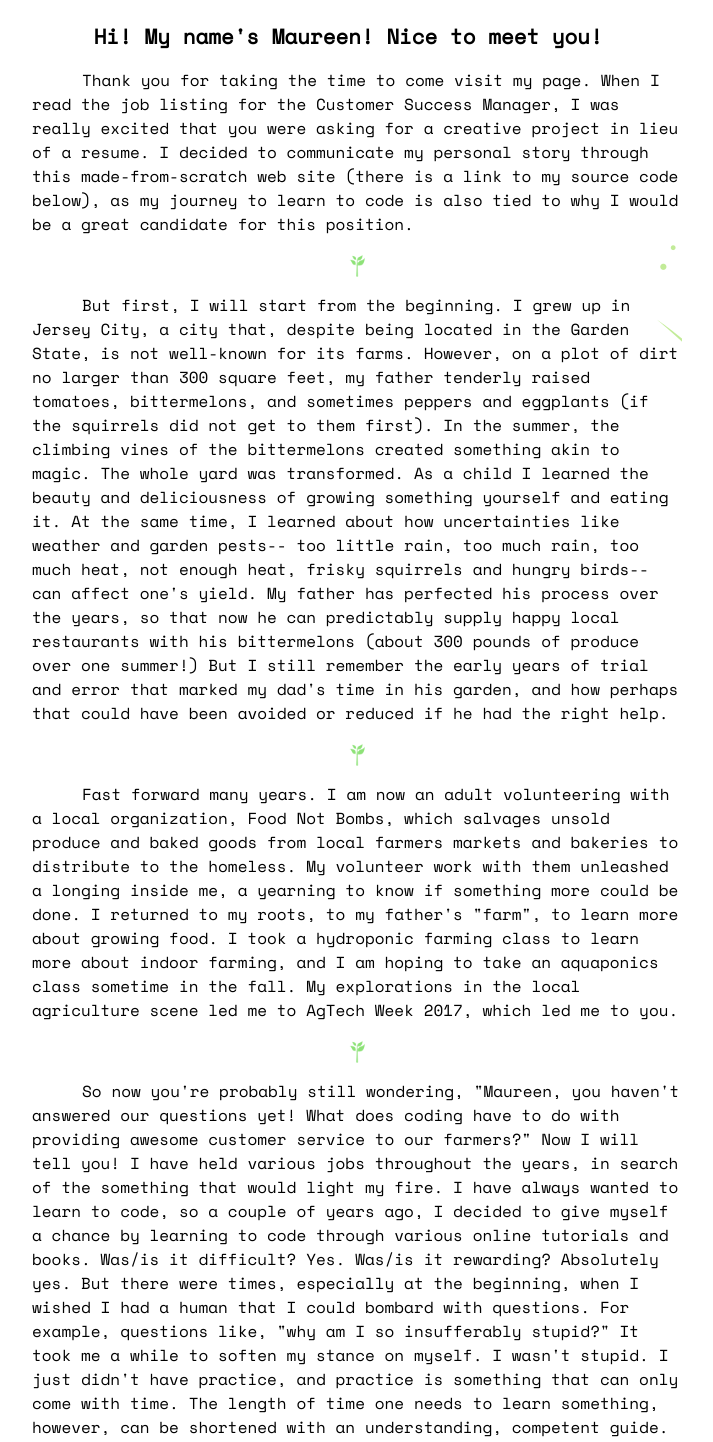
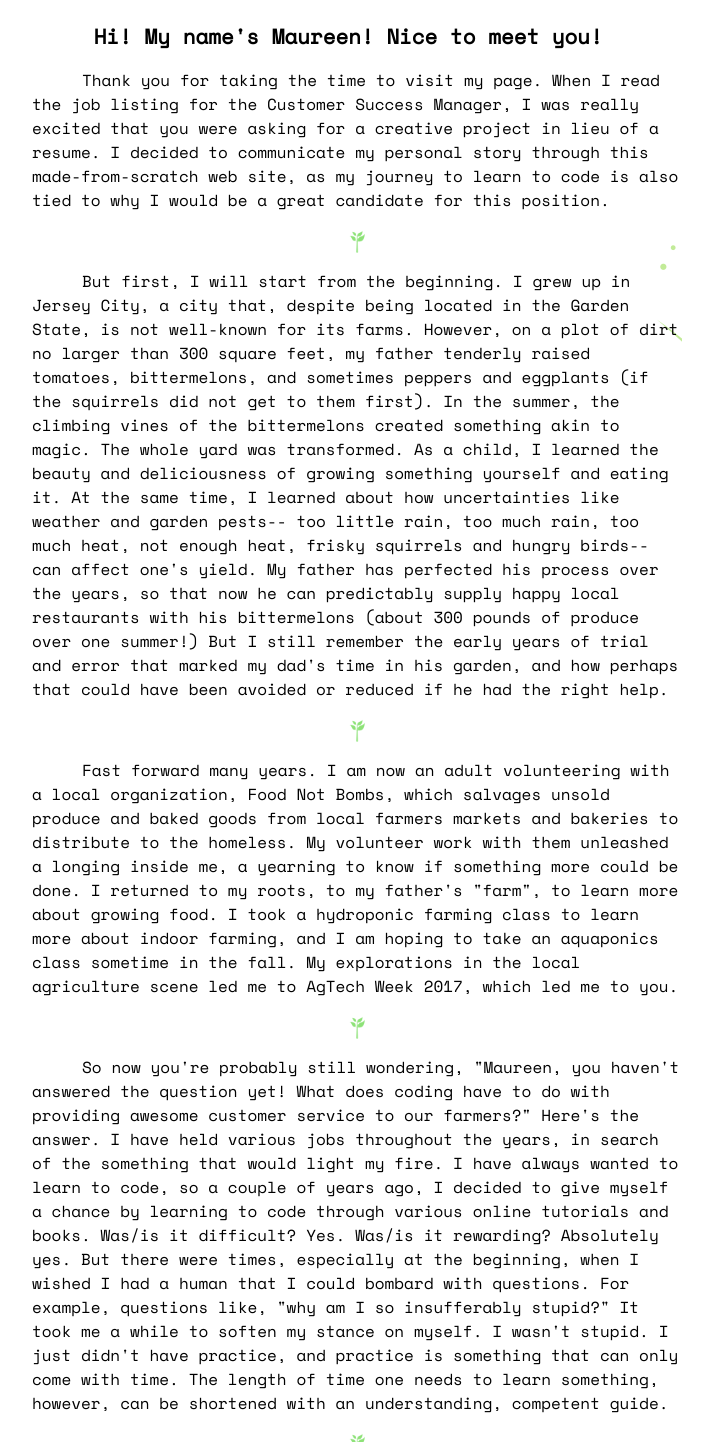
Before and after one commit to mroble/nicetomeetyou, a plain HTML site: page index.html in a window 1280 px wide. Shown: the top 1442 px of the page, without its empty margins (283-996 px from the left). Drawn offline with nearby package versions, Linux system fonts and the light colour scheme.

Commit message:
edit final copy

```diff
--- a/index.html
+++ b/index.html
@@ -15,11 +15,11 @@
 
   <p class="css-typing">Hi! My name's Maureen! Nice to meet you!</p>
 
-  <p> Thank you for taking the time to come visit my page. When I read the job listing for the Customer Success Manager, I was really excited that you were asking for a creative project in lieu of a resume. I decided to communicate my personal story through this made-from-scratch web site (there is a link to my source code below), as my journey to learn to code is also tied to why I would be a great candidate for this position.</p>
+  <p> Thank you for taking the time to visit my page. When I read the job listing for the Customer Success Manager, I was really excited that you were asking for a creative project in lieu of a resume. I decided to communicate my personal story through this made-from-scratch web site, as my journey to learn to code is also tied to why I would be a great candidate for this position.</p>
 
   <img class="plants" src="images/small-plant.png"/></p>
 
-  <p>But first, I will start from the beginning. I grew up in Jersey City, a city that, despite being located in the Garden State, is not well-known for its farms.  However, on a plot of dirt no larger than 300 square feet, my father tenderly raised tomatoes, bittermelons, and sometimes peppers and eggplants (if the squirrels did not get to them first).  In the summer, the climbing vines of the bittermelons created something akin to magic.  The whole yard was transformed.  As a child I learned the beauty and deliciousness of growing something yourself and eating it.  At the same time, I learned about how uncertainties like weather and garden pests-- too little rain, too much rain, too much heat, not enough heat, frisky squirrels and hungry birds-- can affect one's yield.  My father has perfected his process over the years, so that now he can predictably supply happy local restaurants with his bittermelons (about 300 pounds of produce over one summer!) But I still remember the early years of trial and error that marked my dad's time in his garden, and how perhaps that could have been avoided or reduced if he had the right help.</p>
+  <p>But first, I will start from the beginning. I grew up in Jersey City, a city that, despite being located in the Garden State, is not well-known for its farms.  However, on a plot of dirt no larger than 300 square feet, my father tenderly raised tomatoes, bittermelons, and sometimes peppers and eggplants (if the squirrels did not get to them first).  In the summer, the climbing vines of the bittermelons created something akin to magic.  The whole yard was transformed.  As a child, I learned the beauty and deliciousness of growing something yourself and eating it.  At the same time, I learned about how uncertainties like weather and garden pests-- too little rain, too much rain, too much heat, not enough heat, frisky squirrels and hungry birds-- can affect one's yield.  My father has perfected his process over the years, so that now he can predictably supply happy local restaurants with his bittermelons (about 300 pounds of produce over one summer!) But I still remember the early years of trial and error that marked my dad's time in his garden, and how perhaps that could have been avoided or reduced if he had the right help.</p>
 
   <img class="plants" src="images/small-plant.png"/></p>
 
@@ -29,7 +29,7 @@
 <img class="plants" src="images/small-plant.png"/></p>
 
 
-  <p>So now you're probably still wondering, "Maureen, you haven't answered our questions yet! What does coding have to do with providing awesome customer service to our farmers?" Now I will tell you!  I have held various jobs throughout the years, in search of the something that would light my fire. I have always wanted to learn to code, so a couple of years ago, I decided to give myself a chance by learning to code through various online tutorials and books.  Was/is it difficult? Yes. Was/is it rewarding? Absolutely yes. But there were times, especially at the beginning, when I wished I had a human that I could bombard with questions. For example, questions like, "why am I so insufferably stupid?" It took me a while to soften my stance on myself. I wasn't stupid. I just didn't have practice, and practice is something that can only come with time.  The length of time one needs to learn something, however, can be shortened with an understanding, competent guide.</p>
+  <p>So now you're probably still wondering, "Maureen, you haven't answered the question yet! What does coding have to do with providing awesome customer service to our farmers?"  Here's the answer.  I have held various jobs throughout the years, in search of the something that would light my fire. I have always wanted to learn to code, so a couple of years ago, I decided to give myself a chance by learning to code through various online tutorials and books.  Was/is it difficult? Yes. Was/is it rewarding? Absolutely yes. But there were times, especially at the beginning, when I wished I had a human that I could bombard with questions. For example, questions like, "why am I so insufferably stupid?" It took me a while to soften my stance on myself. I wasn't stupid. I just didn't have practice, and practice is something that can only come with time.  The length of time one needs to learn something, however, can be shortened with an understanding, competent guide.</p>
 
   <img class="plants" src="images/small-plant.png"/></p>
 
```
